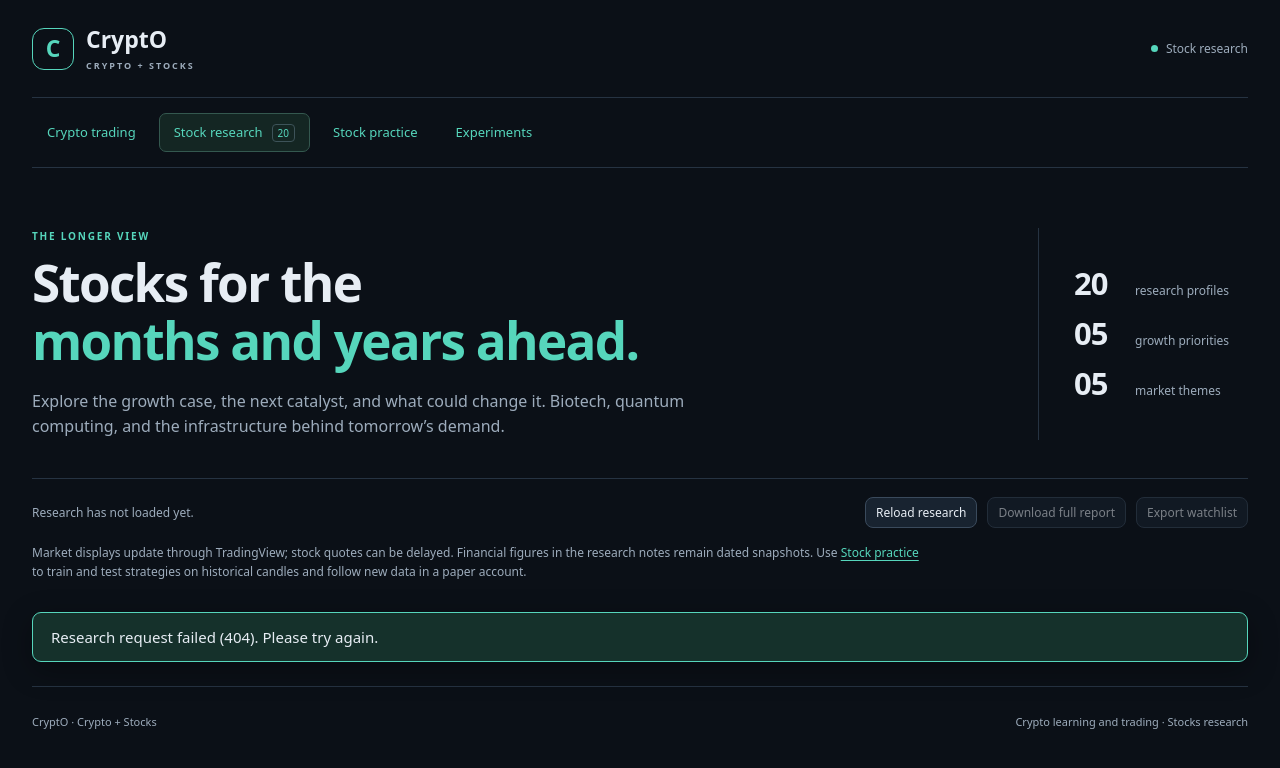
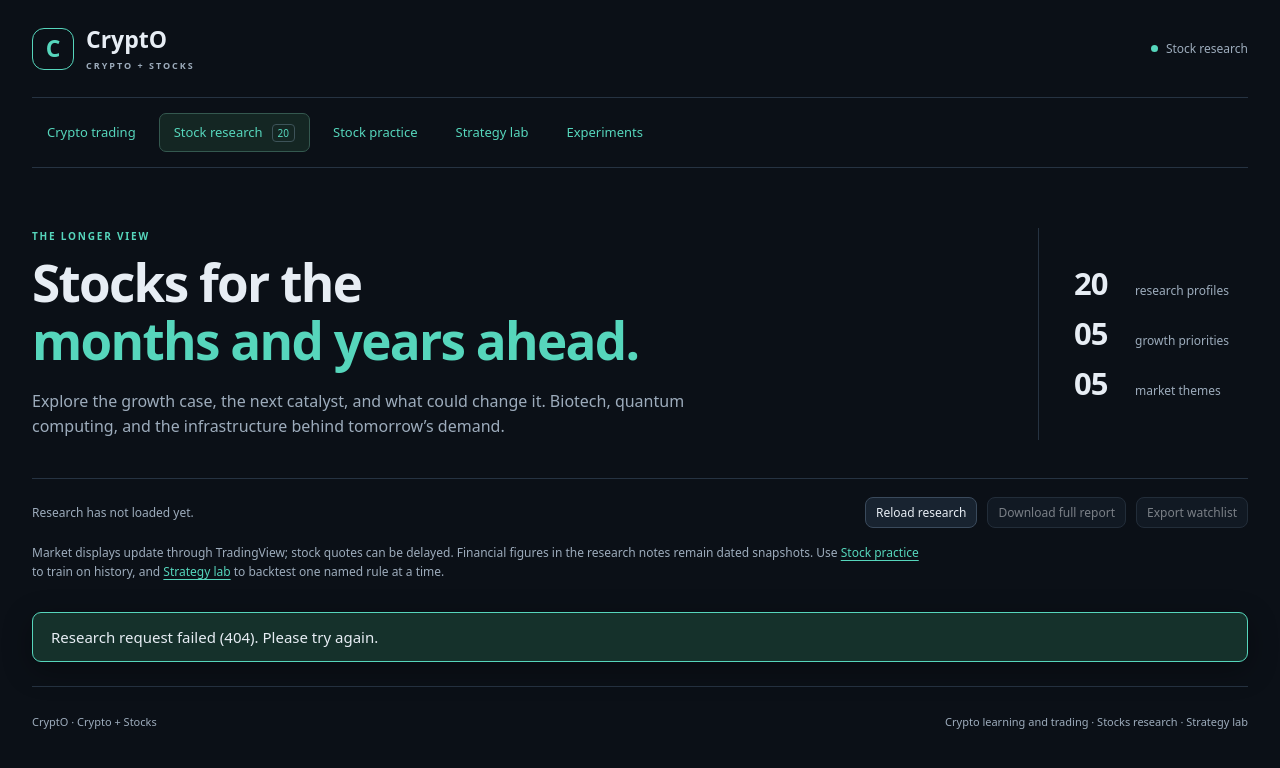
Before and after one commit to Joehidera18/Learning-algorithm, a Python web app: template templates/stocks.html in a window 1280 px wide. Shown: the top 768 px of the page. Run offline with Jinja, Linux system fonts and the light colour scheme; the template is opened without the code that fills it, so the values that code supplies are empty.

Commit message:
Add Strategy lab to stock research navigation.

```diff
--- a/templates/stocks.html
+++ b/templates/stocks.html
@@ -15,26 +15,26 @@
   <a class="brand" href="/" aria-label="CryptO home"><span class="brand-icon">C</span><span>CryptO<small>CRYPTO + STOCKS</small></span></a>
   <span class="research-mode"><span aria-hidden="true"></span>Stock research</span>
 </header>
-<nav class="market-nav" aria-label="Asset sections"><a href="/">Crypto trading</a><a href="/stocks" aria-current="page">Stock research <span>20</span></a><a href="/stock-practice">Stock practice</a><a href="/experiments">Experiments</a></nav>
+<nav class="market-nav" aria-label="Asset sections"><a href="/">Crypto trading</a><a href="/stocks" aria-current="page">Stock research <span>20</span></a><a href="/stock-practice">Stock practice</a><a href="/strategy-lab">Strategy lab</a><a href="/experiments">Experiments</a></nav>
 <main id="stockResearch">
 <section class="stock-hero" aria-labelledby="stockTitle">
   <div><p class="eyebrow">THE LONGER VIEW</p><h1 id="stockTitle">Stocks for the<br><span>months and years ahead.</span></h1><p class="hero-copy">Explore the growth case, the next catalyst, and what could change it. Biotech, quantum computing, and the infrastructure behind tomorrow’s demand.</p></div>
   <div class="hero-index" aria-label="Research coverage"><div><strong>20</strong><span>research profiles</span></div><div><strong>05</strong><span>growth priorities</span></div><div><strong>05</strong><span>market themes</span></div></div>
 </section>
 <div class="research-toolbar"><p id="researchFreshness" class="freshness" role="status">Loading research edition…</p><div class="top-actions"><button id="reloadResearch" class="small">Reload research</button><button id="downloadReport" class="small" disabled>Download full report</button><button id="downloadWatchlist" class="small" disabled>Export watchlist</button></div></div>
-<p class="research-scope">Market displays update through TradingView; stock quotes can be delayed. Financial figures in the research notes remain dated snapshots. Use <a href="/stock-practice">Stock practice</a> to train and test strategies on historical candles and follow new data in a paper account.</p>
+<p class="research-scope">Market displays update through TradingView; stock quotes can be delayed. Financial figures in the research notes remain dated snapshots. Use <a href="/stock-practice">Stock practice</a> to train on history, and <a href="/strategy-lab">Strategy lab</a> to backtest one named rule at a time.</p>
 <div id="stockNotice" class="notice" role="status" hidden></div>
 <section id="stockAccessPanel" class="panel" hidden aria-labelledby="accessTitle"><h2 id="accessTitle">Connect to your app</h2><p class="muted">Use the same access token as the crypto dashboard.</p><form id="stockAccessForm" class="inline-form"><label class="grow">App access token<input id="stockAccessToken" type="password" autocomplete="current-password" required></label><button class="primary">Connect</button></form></section>
 <noscript><p class="callout">Enable JavaScript to load the watchlist and use its research filters.</p></noscript>
 <div id="stockContent" hidden>
-<nav class="research-sections" aria-label="Stock research sections"><a href="#markets">Markets &amp; charts</a><a href="#watchlist">Research watchlist</a><a href="#catalysts">Catalyst calendar</a><a href="#outlook">Market outlook</a><a href="#valuations">Valuation checks</a></nav>
+<nav class="research-sections" aria-label="Stock research sections"><a href="#markets">Markets & charts</a><a href="#watchlist">Research watchlist</a><a href="#catalysts">Catalyst calendar</a><a href="#outlook">Market outlook</a><a href="#valuations">Valuation checks</a></nav>
 <section id="markets" class="stock-section market-section" aria-labelledby="marketsTitle" data-market-version="1">
-<div class="section-heading"><div><p class="eyebrow">FOLLOW YOUR 20 STOCKS</p><h2 id="marketsTitle">Markets &amp; charts.</h2></div><span class="badge">AUTO-UPDATING · DELAYED STOCK DATA</span></div>
+<div class="section-heading"><div><p class="eyebrow">FOLLOW YOUR 20 STOCKS</p><h2 id="marketsTitle">Markets & charts.</h2></div><span class="badge">AUTO-UPDATING · DELAYED STOCK DATA</span></div>
 <p class="market-description">Prices, dollar and percentage moves, and price charts for the research watchlist. Quotes use each company’s US listing in USD.</p>
 <p id="marketDataNote" class="market-data-note"><strong>Check the quote’s timestamp and market status.</strong> Stock quotes in these displays are delayed. When the exchange is closed, the latest available price may be the last session’s close. <a href="https://www.tradingview.com/widget-docs/faq/data/" target="_blank" rel="noopener noreferrer">About the data ↗</a></p>
 <div class="market-toolbar"><p id="marketConnectionStatus" class="muted" role="status">Market displays are provided by TradingView.</p><button id="reloadMarkets" class="small">Reload market displays</button></div>
 <div class="market-layout">
-<section class="market-panel market-board-panel" aria-labelledby="marketBoardTitle"><div class="market-panel-heading"><h3 id="marketBoardTitle">20-stock market board</h3><span>US listings · USD</span></div><div class="market-board-controls view-options" role="group" aria-label="Market board view"><button data-market-view="summary" aria-pressed="true">Prices &amp; %</button><button data-market-view="full" aria-pressed="false">Full quote table</button></div><p id="marketTableHint" class="market-table-hint" hidden>Swipe sideways in the table for all columns.</p><div id="marketBoard" class="market-widget-host"></div><p id="marketBoardStatus" class="market-load-status" role="status"></p><p class="market-attribution"><a href="https://www.tradingview.com/markets/stocks-usa/" target="_blank" rel="noopener noreferrer">Market data by TradingView</a></p></section>
+<section class="market-panel market-board-panel" aria-labelledby="marketBoardTitle"><div class="market-panel-heading"><h3 id="marketBoardTitle">20-stock market board</h3><span>US listings · USD</span></div><div class="market-board-controls view-options" role="group" aria-label="Market board view"><button data-market-view="summary" aria-pressed="true">Prices & %</button><button data-market-view="full" aria-pressed="false">Full quote table</button></div><p id="marketTableHint" class="market-table-hint" hidden>Swipe sideways in the table for all columns.</p><div id="marketBoard" class="market-widget-host"></div><p id="marketBoardStatus" class="market-load-status" role="status"></p><p class="market-attribution"><a href="https://www.tradingview.com/markets/stocks-usa/" target="_blank" rel="noopener noreferrer">Market data by TradingView</a></p></section>
 <section id="marketChartArea" class="market-panel market-chart-panel" aria-labelledby="marketChartTitle"><div class="market-panel-heading"><h3 id="marketChartTitle">Explore a stock</h3><a id="marketResearchLink" href="#VRTX" data-open-stock="VRTX">Read research ↗</a></div><label class="market-picker">Chart company<select id="marketSymbol" aria-label="Choose a company chart"></select></label><div id="marketChart" class="market-widget-host"></div><p id="marketChartStatus" class="market-load-status" role="status"></p><p class="market-attribution"><a id="marketExternalLink" href="https://www.tradingview.com/symbols/NASDAQ-VRTX/" target="_blank" rel="noopener noreferrer">View chart on TradingView ↗</a></p><p class="market-help">Use the chart’s date controls to explore different periods. Price and percentage changes use the basis shown by the provider; the research ranking is separate from today’s performance.</p></section>
 </div>
 <p class="market-help">If a display is blank or says a symbol is unavailable, try reloading it or use its TradingView link. Research and saved stocks remain available.</p>
@@ -54,7 +54,7 @@
 <section class="methodology panel" aria-labelledby="methodologyTitle"><h2 id="methodologyTitle">How to read this research</h2><p id="researchMethodology" class="muted"></p><p class="muted">Several companies share the same AI spending cycle or biotech financing risks. A successful innovation can still produce a disappointing stock return when expectations are too high.</p><p class="footnote">The full report includes each investment case, source references, financing considerations, and research limits.</p></section>
 </div>
 </main>
-<footer>CryptO · Crypto + Stocks<span>Crypto learning and trading · Stocks research</span></footer>
+<footer>CryptO · Crypto + Stocks<span>Crypto learning and trading · Stocks research · Strategy lab</span></footer>
 </div>
 <dialog id="stockDetail" aria-labelledby="detailTitle"><button id="closeStockDetail" class="dialog-close" aria-label="Close company research">Close <span aria-hidden="true">×</span></button><div id="stockDetailBody"></div></dialog>
 </body>
```
